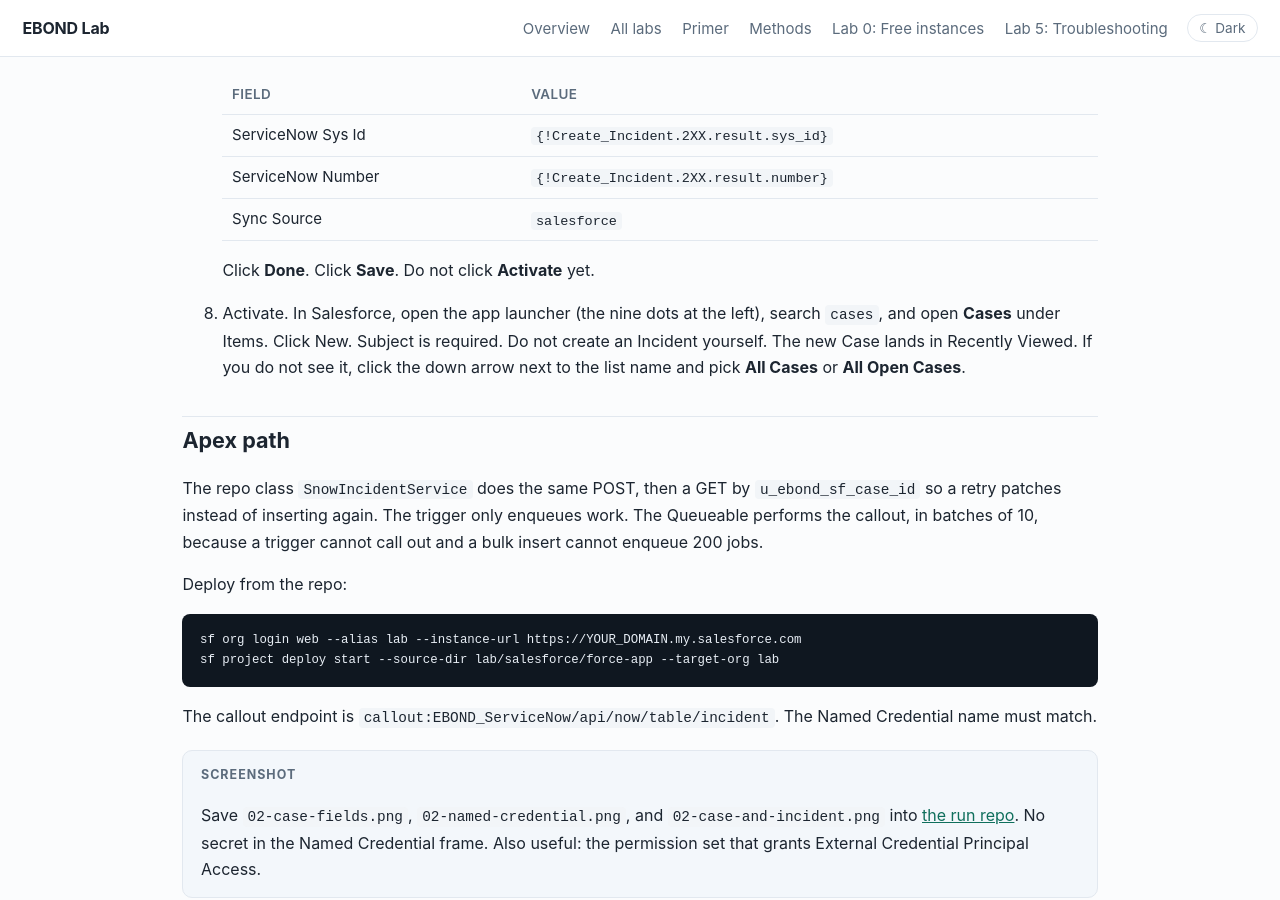
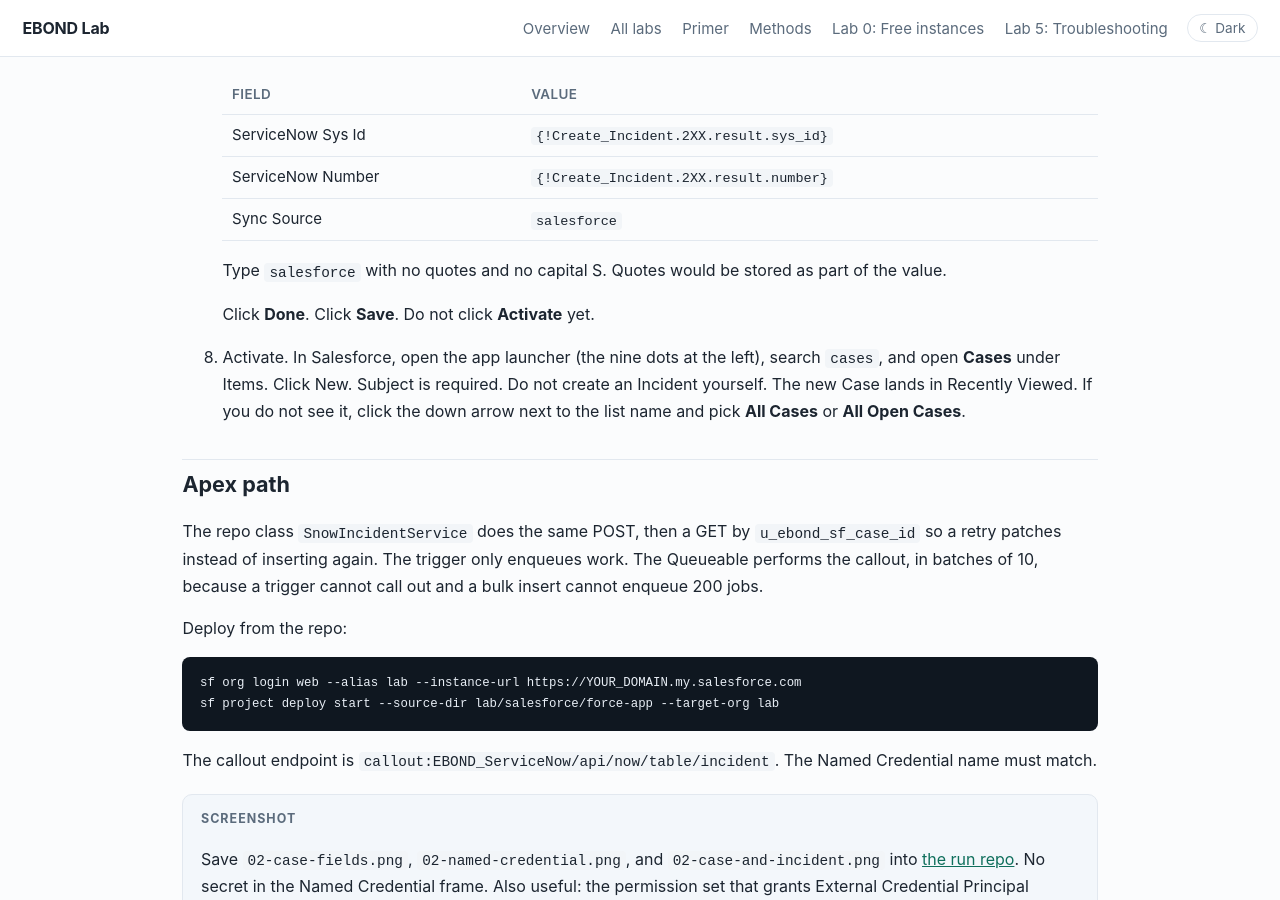
Before and after one commit to eltonaguiar/EBOND_ServiceNowSalesforce, a Jekyll site: the page built from site/labs/02-salesforce-to-snow.md, in a window 1280 px wide and 900 px high, scrolled down 10884 px. Built offline with Jekyll 4.4.1, drawn with Linux system fonts in a browser that asks for light colours.

Commit message:
Sync Source is salesforce with no quotes.

```diff
--- a/site/labs/02-salesforce-to-snow.md
+++ b/site/labs/02-salesforce-to-snow.md
@@ -323,6 +323,8 @@ Use this only if you picked Flow above.
     | ServiceNow Number | `{!Create_Incident.2XX.result.number}` |
     | Sync Source | `salesforce` |
 
+    Type `salesforce` with no quotes and no capital S. Quotes would be stored as part of the value.
+
     Click **Done**. Click **Save**. Do not click **Activate** yet.
  7. Activate. In Salesforce, open the app launcher (the nine dots at the left), search `cases`, and open **Cases** under Items. Click New. Subject is required. Do not create an Incident yourself. The new Case lands in Recently Viewed. If you do not see it, click the down arrow next to the list name and pick **All Cases** or **All Open Cases**.
 
```
